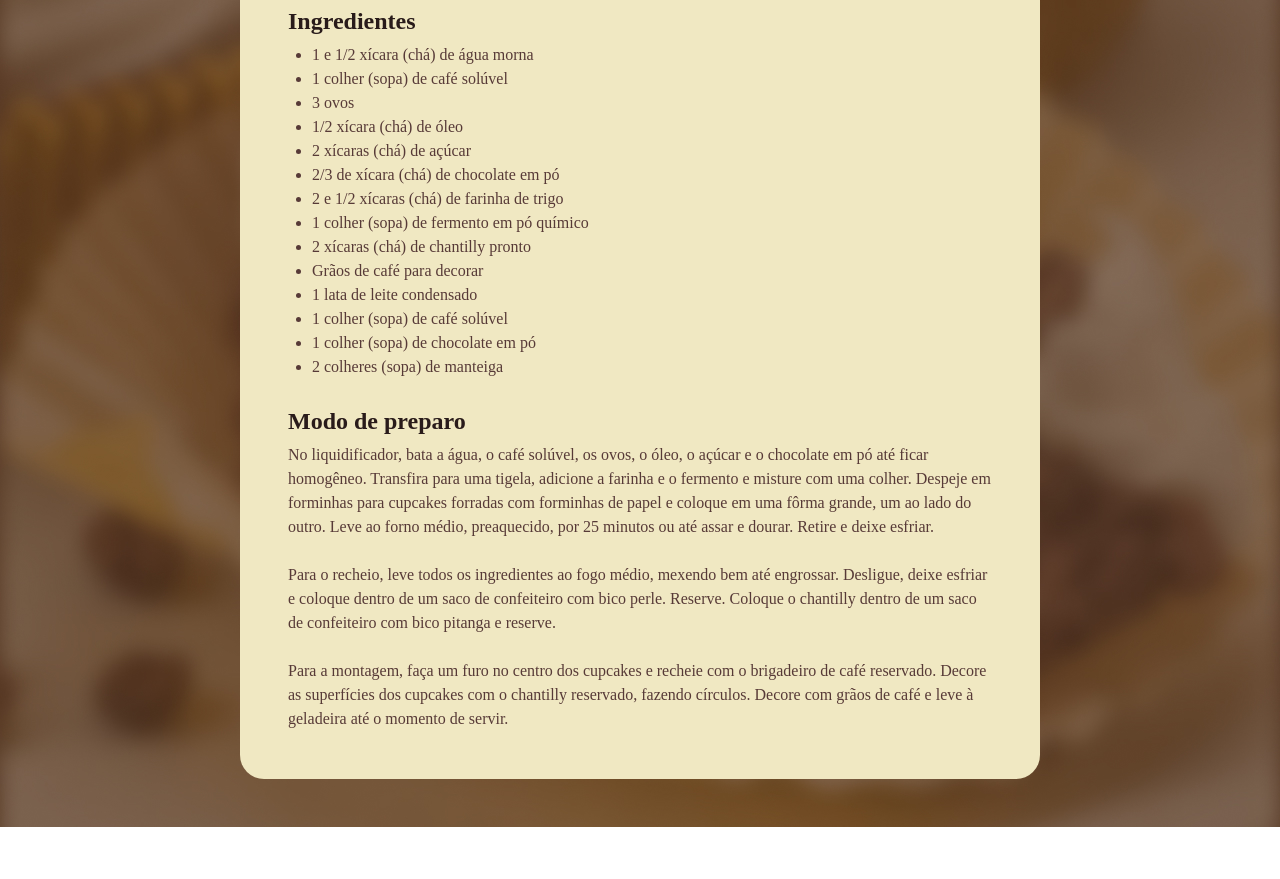
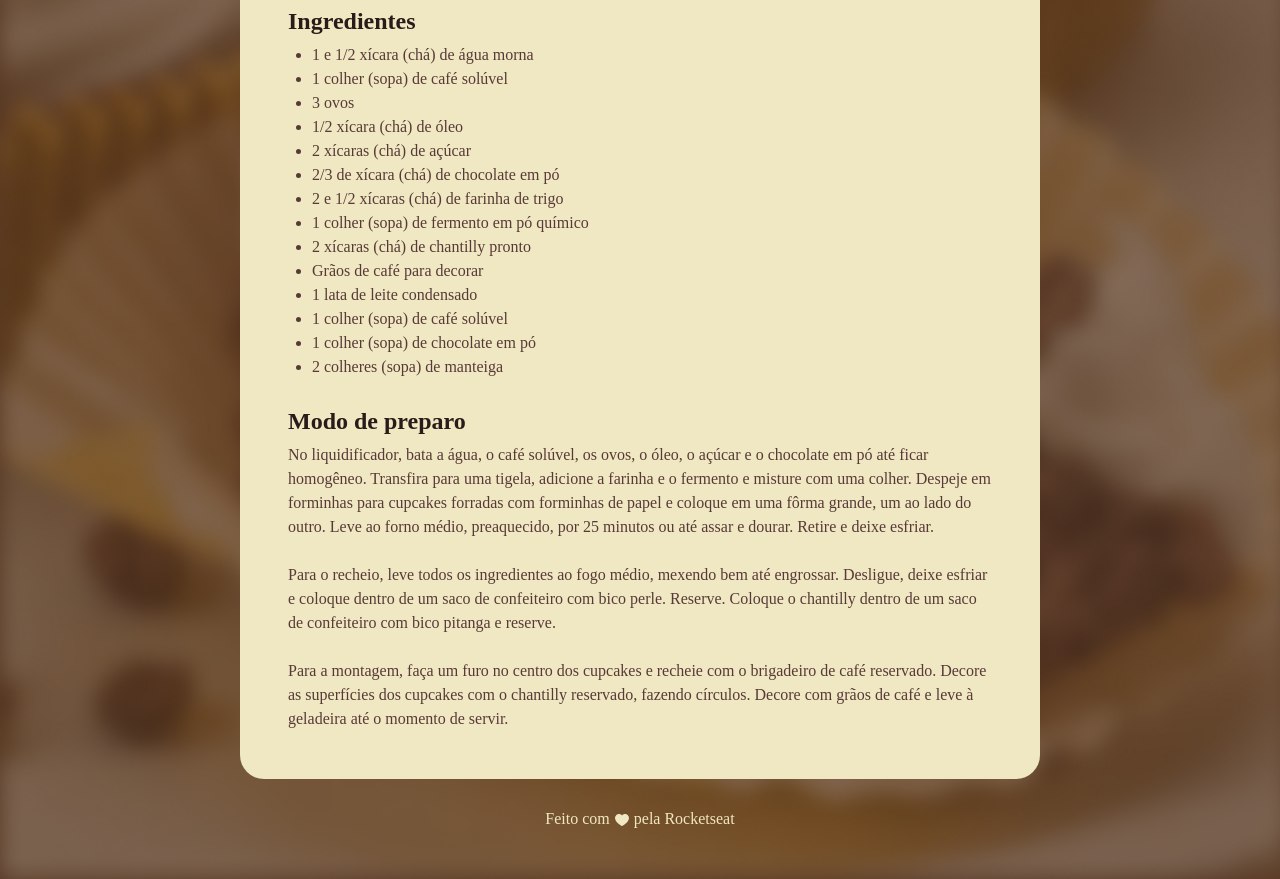
Before and after one commit to marciovpbarbosa/projeto-receitas, a plain HTML site: page PáginaDeReceita/index.html in a window 1280 px wide. Shown: the part 720-1599 px from the top of the page. Before the commit the page ends 1547 px from the top, so only its background shows below. Drawn offline with Linux system fonts and the light colour scheme; a web font is replaced by a local one.

Commit message:
adicionando footer

```diff
--- a/PáginaDeReceita/index.html
+++ b/PáginaDeReceita/index.html
@@ -61,5 +61,10 @@
     </main>
   </div>
 
+  <footer>
+    Feito com
+    <img src="assets/ph_heart-fill.svg" alt="Coração">
+    pela Rocketseat
+  </footer>
 </body>
 </html>
--- a/PáginaDeReceita/style.css
+++ b/PáginaDeReceita/style.css
@@ -19,7 +19,7 @@ body {
   padding: 24px;
   background-color: #F0E8C2;
   border-radius: 24px;
-  margin: 48px auto;
+  margin: 48px auto 28px;
 }
 
 
@@ -57,3 +57,13 @@ h1, h2 {
 ul {
   padding-left: 24px;
 }
+
+footer {
+  color: #F0E8C2;
+  text-align: center;
+  padding-bottom: 48px;
+}
+
+footer img {
+  vertical-align: middle;
+}
```
Also changed, not shown: PáginaDeReceita/assets/ph_heart-fill.svg (added).
